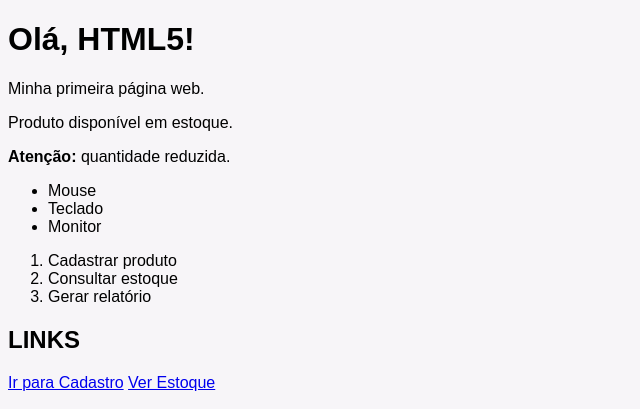
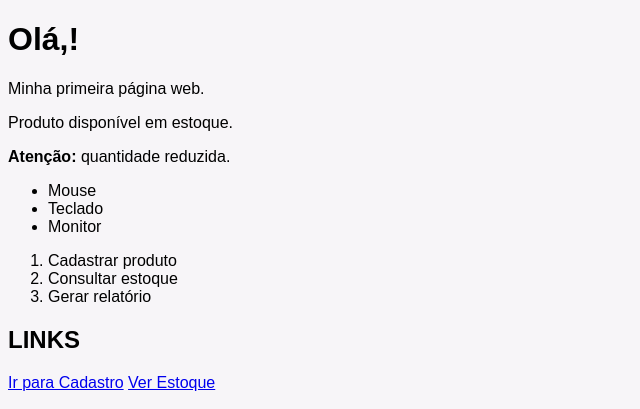
Before and after one commit to Gabriel-co3/Senac_ATV, a website: page 11_html5/projeto/index.html in a window 1280 px wide. Shown: the top 409 px of the page, without its empty margins (0-640 px from the left). Drawn offline with Linux system fonts and the light colour scheme.

Commit message:
index.html

```diff
--- a/11_html5/projeto/index.html
+++ b/11_html5/projeto/index.html
@@ -9,7 +9,7 @@
 </head>
 
 <body>
-    <h1>Olá, HTML5!</h1>
+    <h1>Olá,!</h1>
     <p>Minha primeira página web.</p>
     <p>Produto disponível em estoque.</p>
     <p><strong>Atenção:</strong> quantidade reduzida.</p>
```
